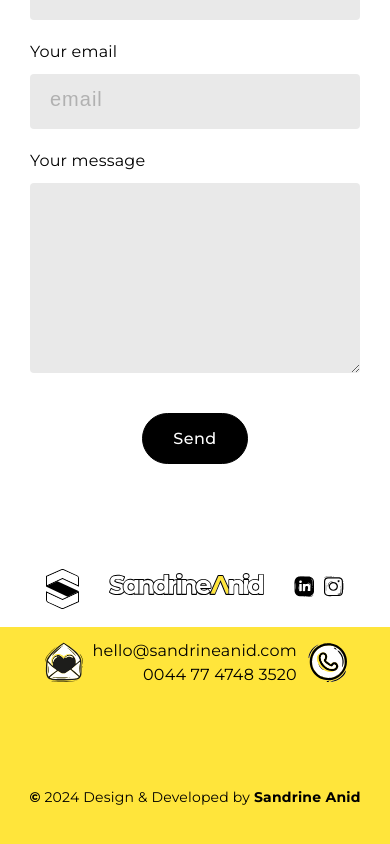
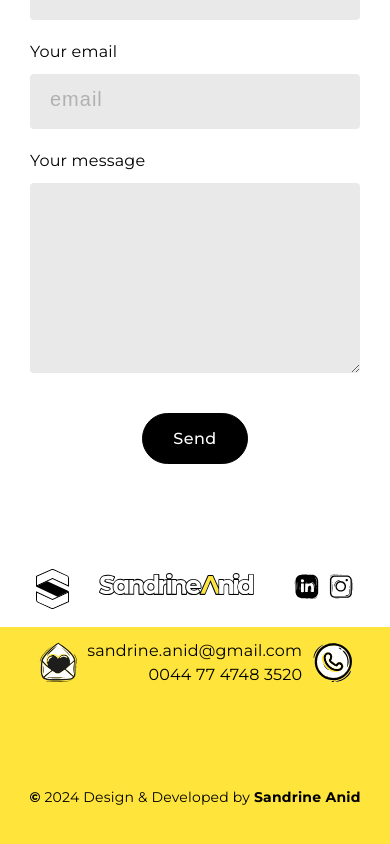
Before and after one commit to Sand-a/sandrine-anid-website, a React (Create React App) app: page / in a window 390 px wide. Shown: the part 5909-6753 px from the top of the page. Built offline with nearby package versions, Linux system fonts and the light colour scheme.

Commit message:
fix zoom on input field with maximum-scale=1 in meta

```diff
--- a/public/index.html
+++ b/public/index.html
@@ -3,7 +3,10 @@
   <head>
     <meta charset="utf-8" />
     <link rel="icon" href="favicon.svg" />
-    <meta name="viewport" content="width=device-width, initial-scale=1" />
+    <meta
+      name="viewport"
+      content="width=device-width, initial-scale=1 maximum-scale=1"
+    />
     <meta name="theme-color" content="#000000" />
     <meta
       name="description"
--- a/src/components/Footer/Footer.css
+++ b/src/components/Footer/Footer.css
@@ -26,14 +26,15 @@
   align-items: center;
   gap: 3rem;
 }
-.social-media-icon {
-  width: 2rem;
-  height: 2rem;
-  margin-bottom: 0.5rem;
-}
+
 .social-media-links {
   display: flex;
   gap: 1rem;
+}
+.social-media-icon img {
+  width: 2.5rem;
+  height: 2.5rem;
+  margin-bottom: 0.5rem;
 }
 .footer-signature {
   background-color: var(--yellow);
@@ -75,12 +76,16 @@
   }
 }
 @media screen and (max-width: 750px) {
+  .footer-links {
+    gap: 4rem;
+  }
   .footer-text-warp {
     flex-direction: column;
     align-items: center;
     justify-content: center;
     gap: 3rem;
   }
+
   .footer-signature {
     margin-top: -3rem;
     padding: 16rem 1rem 5rem;
--- a/src/components/Footer/Footer.js
+++ b/src/components/Footer/Footer.js
@@ -47,8 +47,8 @@ const Footer = ({ menuData }) => {
                 <img src="/assets/icons/email-icon.svg" alt="" />
               </a>
               <div className="contact-footer-links">
-                <a href="mailto:hello@sandrineanid.com" className="bodytext">
-                  hello@sandrineanid.com
+                <a href="mailto:sandrine.anid@gmail.com" className="bodytext">
+                  sandrine.anid@gmail.com
                 </a>
                 <a href="tel:+447747483520" className="bodytext">
                   0044 77 4748 3520
```
